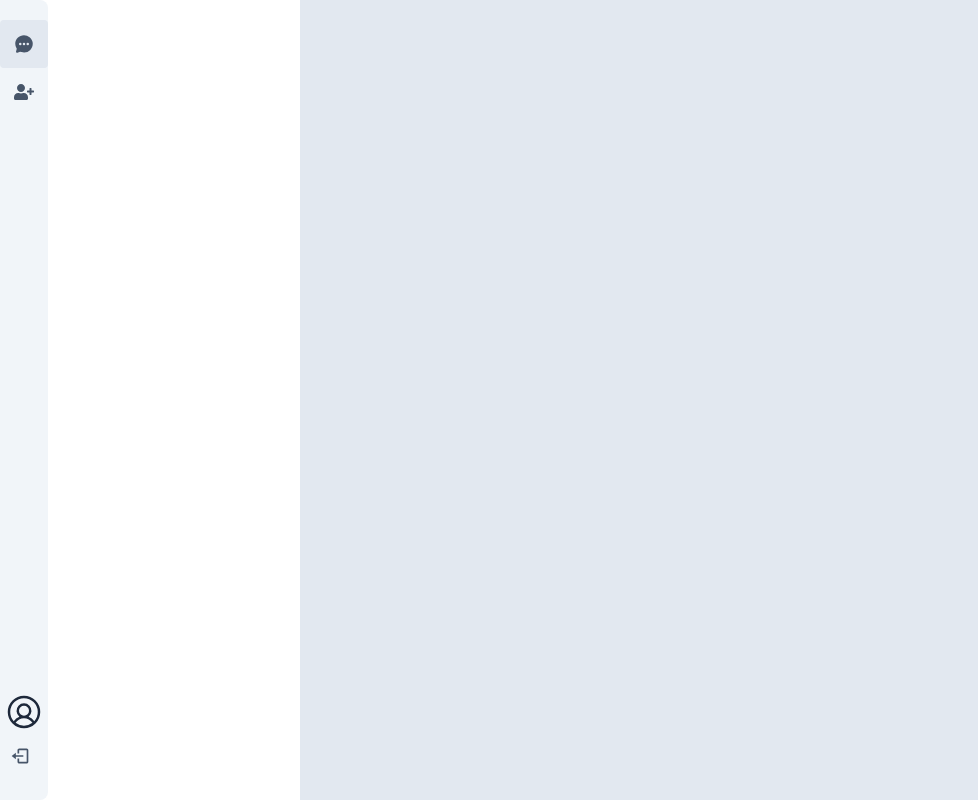
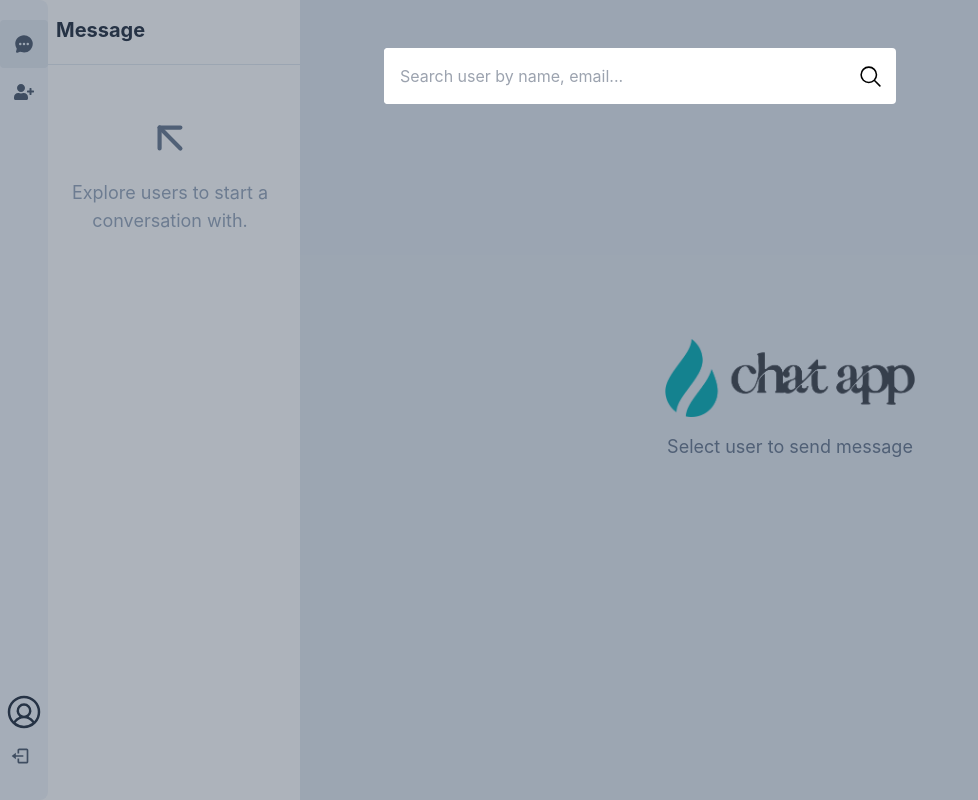
Before and after one commit to dejj1/dejj-chat-app, a React (Create React App) app: page / in a window 1280 px wide. Both pictures are taken after a click on the element 24 px from the left and 68 px from the top of the page. Shown: the whole page, without its empty margins (0-978 px from the left). Built offline with nearby package versions, Linux system fonts and the light colour scheme; no server answers.

Commit message:
modified side bar and implemented user-update functionality

```diff
--- a/src/App.css
+++ b/src/App.css
@@ -1,38 +1,9 @@
-.App {
-  text-align: center;
+.scrollbar::-webkit-scrollbar{
+  width: 10px
 }
-
-.App-logo {
-  height: 40vmin;
-  pointer-events: none;
+.scrollbar::-webkit-scrollbar-track{
+  @apply bg-slate-100
 }
-
-@media (prefers-reduced-motion: no-preference) {
-  .App-logo {
-    animation: App-logo-spin infinite 20s linear;
-  }
+.scrollbar::-webkit-scrollbar-thumb{
+  @apply bg-slate-200 rounded-full
 }
-
-.App-header {
-  background-color: #282c34;
-  min-height: 100vh;
-  display: flex;
-  flex-direction: column;
-  align-items: center;
-  justify-content: center;
-  font-size: calc(10px + 2vmin);
-  color: white;
-}
-
-.App-link {
-  color: #61dafb;
-}
-
-@keyframes App-logo-spin {
-  from {
-    transform: rotate(0deg);
-  }
-  to {
-    transform: rotate(360deg);
-  }
-}
--- a/src/components/EditUserDetails.js
+++ b/src/components/EditUserDetails.js
@@ -61,11 +61,17 @@
         e.stopPropagation()
         try {
             const URL = `${process.env.REACT_APP_BACKEND_URL}/api/update-user`
-            const response = await axios.post(URL,data)
-            toast.success(response.data.message)
+            const response = await axios({
+                method: 'post',
+                url: URL,
+                data: data,
+                withCredentials: true
+            })
+            toast.success(response?.data?.message)
 
             if(response.data.success){
-                dispatch(setUser())
+                dispatch(setUser(response.data.data))
+                onClose()
             }
         } catch (error) {
             toast.error(error?.response?.data?.message)
--- /dev/null
+++ b/src/components/SearchUser.js
@@ -0,0 +1,23 @@
+import React from 'react'
+import { IoSearchOutline } from "react-icons/io5";
+
+const SearchUser = () => {
+  return (
+    <div className='fixed top-0 bottom-0 left-0 right-0 bg-slate-700 bg-opacity-40 p-2'>
+        <div className='w-full max-w-lg mx-auto mt-10'>
+           {/* input search user */}
+            <div className='bg-white rounded h-14 overflow-hidden flex'>
+                <input
+                type='text'
+                placeholder='Search user by name, email...'
+                className='w-full outline-none py-1 h-full px-4'/>
+                <div className='h-14 w-14 flex justify-center items-center'>
+                    <IoSearchOutline size={25}/>
+                </div>
+            </div>
+        </div>
+    </div>
+  )
+}
+
+export default SearchUser
--- a/src/components/Sidebar.js
+++ b/src/components/Sidebar.js
@@ -6,12 +6,16 @@
 import Avatar from "./Avatar";
 import { useSelector } from "react-redux";
 import EditUserDetails from "./EditUserDetails";
+import {FiArrowUpLeft} from "react-icons/fi"
+import SearchUser from "./SearchUser";
 
 const Sidebar = () => {
   const user = useSelector((state) => state?.user);
   const [editUserOpen, setEditUserOpen] = useState(false);
+  const [allUser, setAllUser] = useState([])
+  const [openSearchUser, setOpenSearchUser] = useState(false)
   return (
-    <div className="w-full h-full">
+    <div className="w-full h-full grid grid-cols-[40px,1fr] bg-white">
       <div className="bg-slate-100 w-12 h-full rounded-tr-lg rounded-br-lg py-5 text-slate-600 flex flex-col justify-between">
         <div>
           <NavLink
@@ -26,6 +30,7 @@
           </NavLink>
           <div
             title="add-friend"
+            onClick={()=>setOpenSearchUser(true)}
             className="w-12 h-12 flex justify-center items-center cursor-pointer hover:bg-slate-200 rounded"
           >
             <FaUserPlus size={20} />
@@ -37,7 +42,7 @@
             title={user?.name}
             onClick={() => setEditUserOpen(true)}
           >
-            <Avatar width={40} height={40} name={user?.name} />
+            <Avatar width={40} height={40} name={user?.name} imageUrl={user?.profile_pic} />
           </button>
           <button
             title="logout"
@@ -50,10 +55,33 @@
         </div>
       </div>
 
+      <div className="w-full ">
+            <div className="h-16 flex items-center">
+             <h2 className="text-xl font-bold p-4 text-slate-800 h-16">Message</h2>
+            </div>
+           <div className="bg-slate-200 p-[0.5px]"></div>
+           <div className=" h-[calc(100vh-65px)] overflow-x-hidden overflow-y-auto scrollbar">
+           { allUser.length === 0 && (
+              <div className="mt-12">
+                <div className="flex justify-center items-center my-4 text-slate-500"><FiArrowUpLeft size={50}/></div>
+                <p className="text-lg text-center text-slate-400">Explore users to start a conversation with.</p>
+              </div>
+            )
+            }
+           </div>
+      </div>
+
       {/* edit user details */}
       {editUserOpen && (
         <EditUserDetails onClose={() => setEditUserOpen(false)} user={user} />
       )}
+
+      {/* search user */}
+      {
+        openSearchUser && (
+          <SearchUser onClose={()=>setOpenSearchUser(false)}/>
+        )
+      }
     </div>
   );
 };
--- a/src/pages/Home.js
+++ b/src/pages/Home.js
@@ -1,14 +1,16 @@
 import axios from 'axios'
 import React, { useEffect } from 'react'
 import { useDispatch, useSelector } from 'react-redux'
-import { Outlet, useNavigate } from 'react-router-dom'
+import { Outlet, useLocation, useNavigate } from 'react-router-dom'
 import { logout, setUser } from '../redux/userSlice'
 import Sidebar from '../components/Sidebar'
+import logo from '../assets/logo.png'
 
 const Home = () => {
   const user = useSelector(state=>state.user)
   const dispatch = useDispatch()
   const navigate = useNavigate()
+  const location = useLocation()
 
 
   const fetchUserDetails = async()=>{
@@ -21,7 +23,7 @@
 
       dispatch(setUser(response.data.data))
 
-      if(response.data.logout){
+      if(response.data.data.logout){
         dispatch(logout())
         navigate("/email")
       }
@@ -34,16 +36,29 @@
   useEffect(()=>{
     fetchUserDetails()
   },[])
+
+  const basePath = location.pathname === '/'
   return (
     <div className='grid lg:grid-cols-[300px,1fr] h-screen max-h-screen'>
-        <section className='bg-white'>
+        <section className={`bg-white ${!basePath && "hidden"} lg:block`}>
           <Sidebar/>
         </section>
 
         {/* message component */}
-        <section>
+        <section className={`${basePath && "hidden"}`}>
             <Outlet/>
         </section>
+
+        <div className={`justify-center items-center flex-col gap-2 hidden ${!basePath ? "hidden" : "lg:flex" }`}>
+            <div>
+              <img
+                src={logo}
+                width={250}
+                alt='logo'
+              />
+            </div>
+          <p className='text-lg mt-2 text-slate-500'>Select user to send message</p>
+        </div>
         </div>
   )
 }
```
